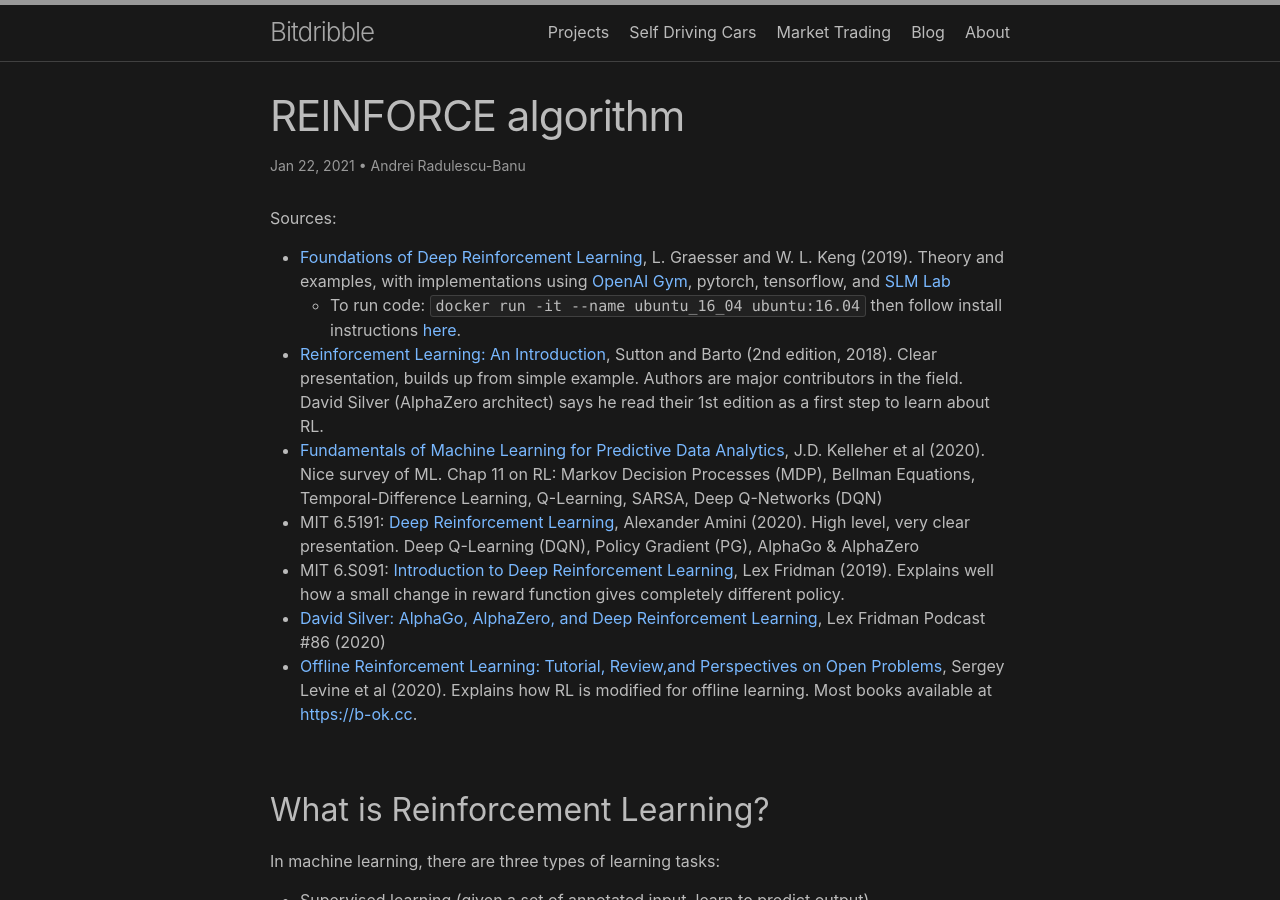
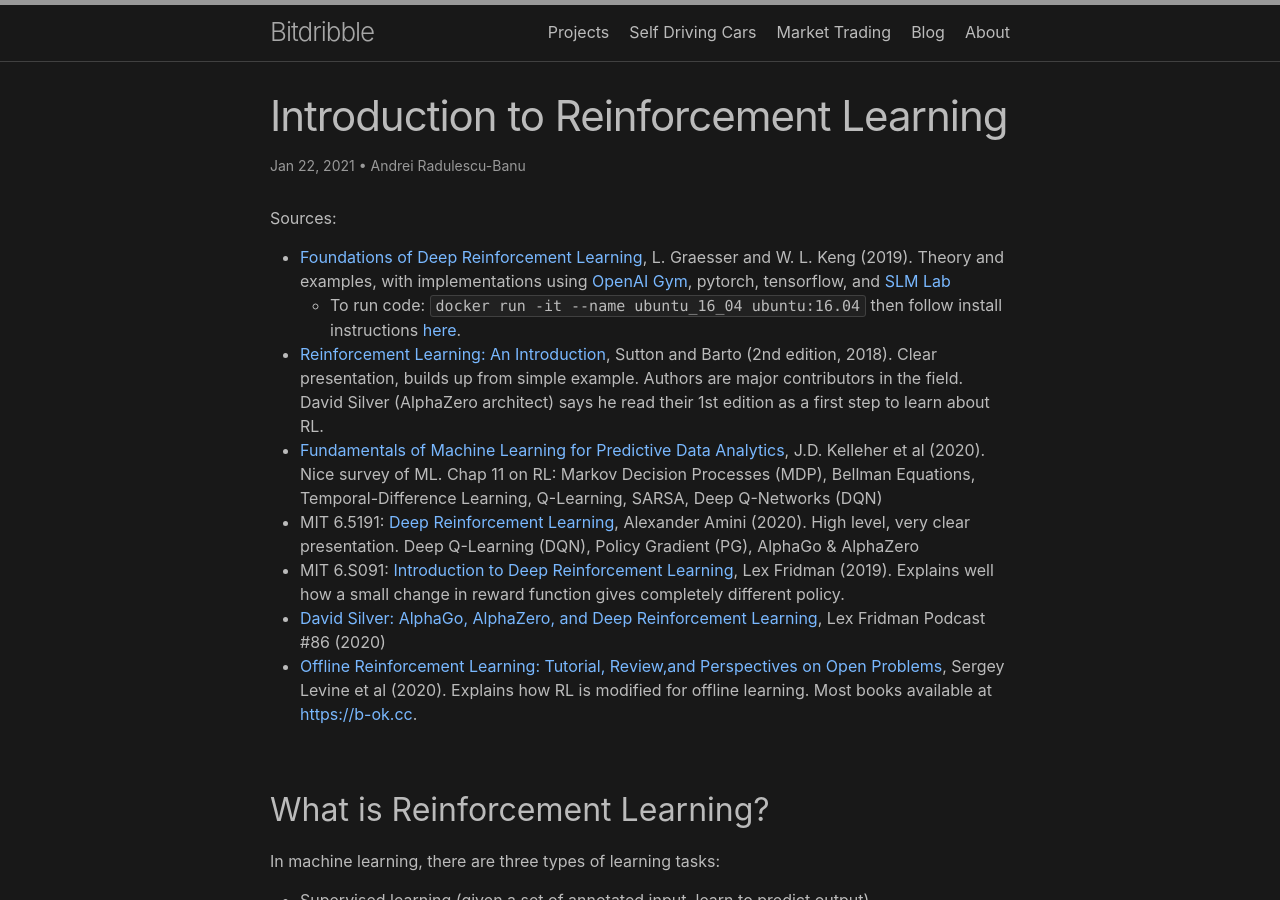
Before and after one commit to analytiq-hub/sigagent.github.io, a Jekyll site: the page built from machine_learning/_posts/2021-01-22-reinforce.md, in a window 1280 px wide and 900 px high. Built offline with Jekyll 4.4.1, drawn with Linux system fonts in a browser that asks for light colours; formulas are drawn with MathJax 3; a script that is not in the unit is left out.

Commit message:
*** empty log message ***

```diff
--- a/machine_learning/_posts/2021-01-22-reinforce.md
+++ b/machine_learning/_posts/2021-01-22-reinforce.md
@@ -1,7 +1,7 @@
 ---
 layout: post
 mathjax: true
-title: "REINFORCE algorithm"
+title: "Introduction to Reinforcement Learning"
 author:
 - Andrei Radulescu-Banu
 ---
```
